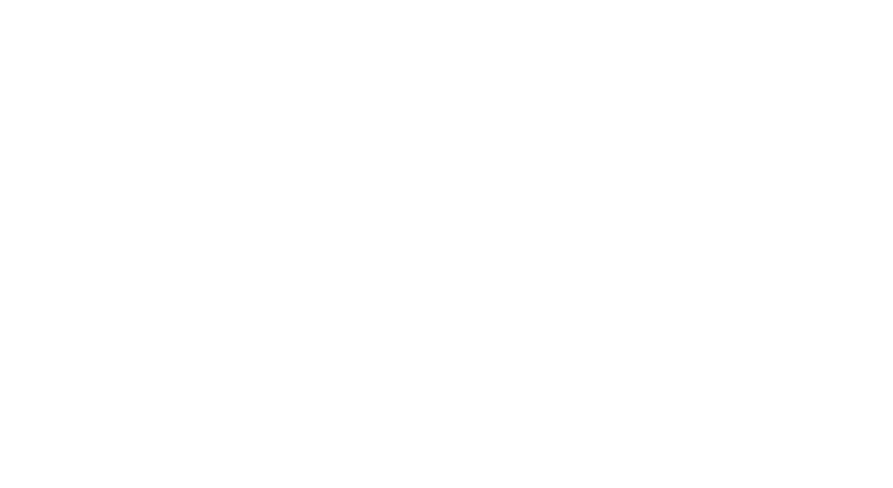
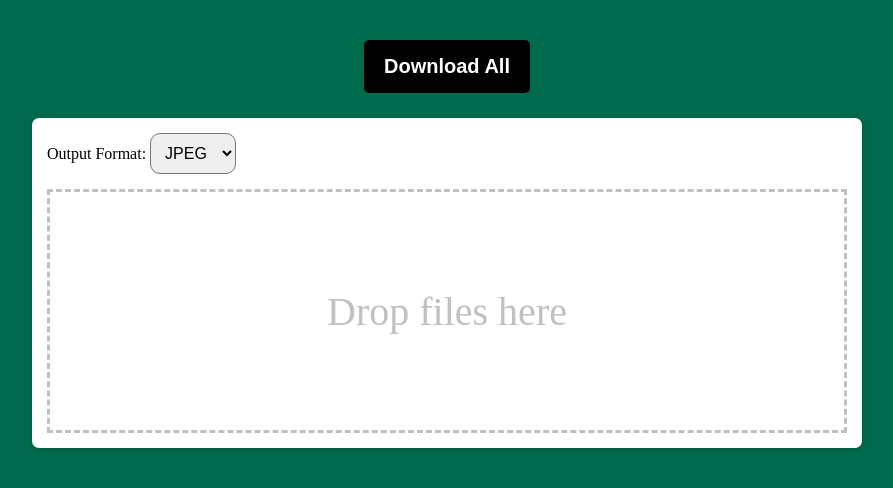
Before and after one commit to dwnuk/image-converter, a plain HTML site: page index.html in a window 1280 px wide. Shown: the whole page, without its empty margins (193-1086 px from the left). Drawn offline with Linux system fonts and the light colour scheme.

Commit message:
Create basic HTML structure + add some styles

```diff
--- a/assets/style.css
+++ b/assets/style.css
@@ -0,0 +1,96 @@
+
+
+body {
+    box-sizing: border-box;
+    background-color: #006a4c;
+    margin: 0 auto;
+    padding: 20px;
+}
+
+input[type=file] {
+
+    opacity: 0;
+    position: absolute;
+    height: 100%;
+    width: 100%;
+    z-index: 99999999;
+    cursor: pointer;
+}
+
+img {
+    max-height: 100%;
+    max-width: 100%;
+}
+
+.dropTarget {
+    position: relative;
+    border: 3px dashed silver;
+    flex-basis: auto;
+    flex-grow: 20;
+    height: 200px;
+}
+
+.dropTarget::before {
+    content: 'Drop files here';
+    color: silver;
+    font-size: 5vh;
+    height: 45px;
+    position: absolute;
+    top: 0;
+    bottom: 0;
+    left: 0;
+    right: 0;
+    margin: auto;
+    text-align: center;
+    pointer-events: none;
+    user-select: none;
+}
+
+.dropTarget:hover {
+    cursor: pointer;
+    background-color: #efefef;
+}
+
+.layout {
+    display: flex;
+    flex-direction: column;
+    justify-content: flex-start;
+    align-items: stretch;
+    align-content: stretch;
+    row-gap: 15px;
+    border-radius: 7px;
+    min-height: 300px;
+    max-width: 800px;
+    min-width: 340px;
+    margin: 2% auto;
+    padding: 15px;
+    background-color: #FFFFFF;
+    -webkit-box-shadow: 0px 1px 4px 0px rgba(0, 0, 0, 0.2);
+    box-shadow: 0px 1px 4px 0px rgba(0, 0, 0, 0.2);
+}
+
+.download {
+    display: block;
+    margin: 20px auto;
+    font-size: 20px;
+    color: #fff;
+    font-weight: 700;
+    background-color: #000;
+    border: none;
+    outline: none;
+    padding: 15px 20px;
+    border-radius: 5px;
+    cursor: pointer;
+}
+
+.download:hover {
+    filter: invert(1);
+}
+
+
+select {
+    padding: 10px;
+    font-size: 16px;
+    border-radius: 10px;
+    cursor: pointer;
+}
--- a/index.html
+++ b/index.html
@@ -9,6 +9,26 @@
 <body>
 
 
+
+    <div class="wrapper">
+        <button id="downloadAllButton" class="download">Download All</button>
+        <div class="layout">
+            <!-- Dropdown menu for output format -->
+            <div class="select-container">
+                <label for="outputFormat">Output Format:</label>
+                <select id="outputFormat">
+                    <option value="jpeg">JPEG</option>
+                    <option value="png">PNG</option>
+                    <option value="webp">WebP</option>
+                </select>
+            </div>
+
+            <div class="dropTarget">
+                <input type="file" multiple accept="image/*">
+            </div>
+        </div>
+    </div>
+
     <script src="./assets/main.js"></script>
 </body>
 </html>
```
